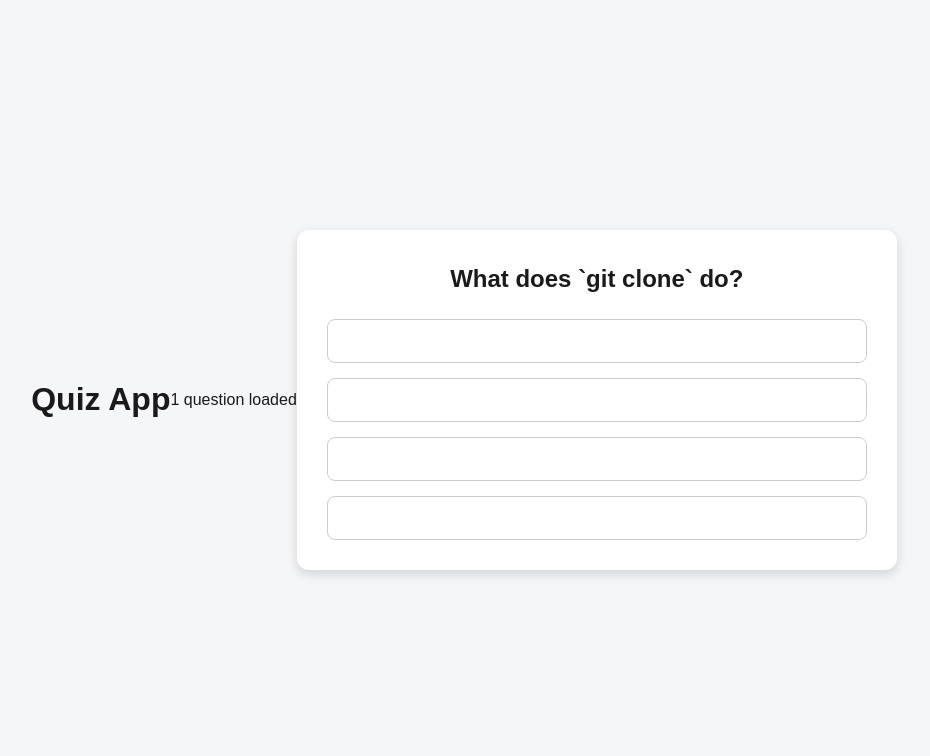
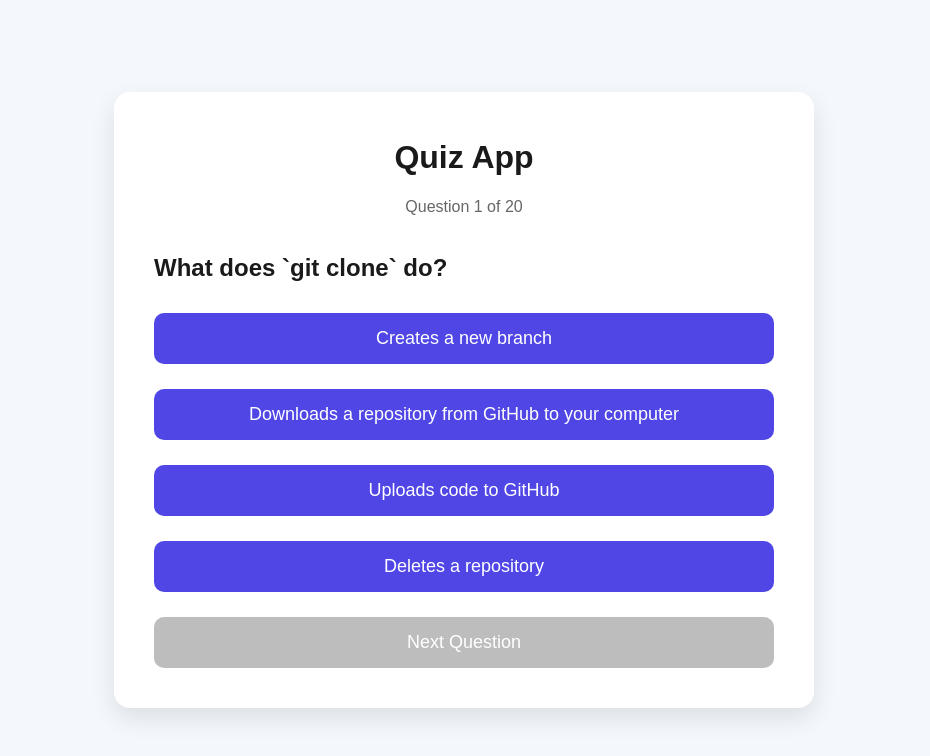
Before and after one commit to tahleho3968/quiz-app-starter, a React (Vite) app: page / in a window 1280 px wide. Both pictures are taken after a click on the button "Start Quiz". Shown: the top 756 px of the page, without its empty margins (176-1106 px from the left). Built offline with nearby package versions, Linux system fonts and the light colour scheme.

Commit message:
Implement core quiz functionality and add question data

```diff
--- a/src/App.css
+++ b/src/App.css
@@ -1,7 +1,7 @@
 body {
   margin: 0;
   font-family: Arial, Helvetica, sans-serif;
-  background: #f4f6f9;
+  background: #f4f7fb;
 }
 
 .app {
@@ -11,64 +11,44 @@ body {
   min-height: 100vh;
 }
 
-.welcome {
+.quiz-container {
   background: white;
+  width: 700px;
+  max-width: 90%;
   padding: 40px;
-  border-radius: 12px;
-  width: 500px;
-  text-align: center;
-  box-shadow: 0 4px 12px rgba(0, 0, 0, 0.15);
+  border-radius: 16px;
+  box-shadow: 0 10px 25px rgba(0, 0, 0, 0.1);
 }
 
-.description {
-  margin: 20px 0;
-  color: #555;
+.quiz-container h1 {
+  text-align: center;
+  margin-bottom: 10px;
 }
 
-.info {
-  margin: 25px 0;
-  font-weight: bold;
+.progress {
+  text-align: center;
+  color: #666;
+  margin-bottom: 30px;
 }
 
 button {
+  width: 100%;
+  margin-top: 25px;
+  padding: 15px;
+  font-size: 18px;
+  border: none;
+  border-radius: 10px;
   background: #4f46e5;
   color: white;
-  border: none;
-  padding: 12px 30px;
-  border-radius: 8px;
-  font-size: 18px;
   cursor: pointer;
+  transition: 0.3s;
 }
 
-button:hover {
+button:hover:not(:disabled) {
   background: #4338ca;
 }
 
-.question-card {
-  background: white;
-  padding: 30px;
-  border-radius: 12px;
-  width: 600px;
-  text-align: center;
-  box-shadow: 0 4px 12px rgba(0, 0, 0, 0.15);
+button:disabled {
+  background: #bdbdbd;
+  cursor: not-allowed;
 }
-
-.options {
-  display: flex;
-  flex-direction: column;
-  gap: 15px;
-  margin-top: 20px;
-}
-
-.option-btn {
-  padding: 12px;
-  font-size: 16px;
-  border: 1px solid #ccc;
-  border-radius: 8px;
-  background: white;
-  cursor: pointer;
-}
-
-.option-btn:hover {
-  background: #eef2ff;
-}
--- a/src/App.tsx
+++ b/src/App.tsx
@@ -6,27 +6,94 @@ import "./App.css";
 
 function App() {
   const [quizStarted, setQuizStarted] = useState(false);
+  const [selectedAnswer, setSelectedAnswer] = useState<number | null>(null);
+  const [currentQuestion, setCurrentQuestion] = useState(0);
+  const [score, setScore] = useState(0);
+  const [quizFinished, setQuizFinished] = useState(false);
 
-  return (
-    <div className="app">
-      {!quizStarted ? (
+  const handleNextQuestion = () => {
+    if (selectedAnswer === null) return;
+
+    // Check if the selected answer is correct
+    if (selectedAnswer === questions[currentQuestion].correctAnswer) {
+      setScore((prevScore) => prevScore + 1);
+    }
+
+    // Move to the next question or finish the quiz
+    if (currentQuestion < questions.length - 1) {
+      setCurrentQuestion((prev) => prev + 1);
+      setSelectedAnswer(null);
+    } else {
+      setQuizFinished(true);
+    }
+  };
+
+  const restartQuiz = () => {
+    setQuizStarted(false);
+    setCurrentQuestion(0);
+    setSelectedAnswer(null);
+    setScore(0);
+    setQuizFinished(false);
+  };
+
+  // Results Screen
+  if (quizFinished) {
+    return (
+      <div className="app">
+        <div className="question-card">
+          <h1>🎉 Quiz Complete!</h1>
+
+          <h2>
+            Your Score: {score} / {questions.length}
+          </h2>
+
+          <button onClick={restartQuiz}>
+            Restart Quiz
+          </button>
+        </div>
+      </div>
+    );
+  }
+
+  // Welcome Screen
+  if (!quizStarted) {
+    return (
+      <div className="app">
         <Welcome
           totalQuestions={questions.length}
           onStart={() => setQuizStarted(true)}
         />
-      ) : (
-        <>
-          <h1>Quiz App</h1>
-          <p>
-            {questions.length} question
-            {questions.length !== 1 ? "s" : ""} loaded
-          </p>
+      </div>
+    );
+  }
 
-         <Question question={questions[0]} />
-        </>
-      )}
+  // Quiz Screen
+ return (
+  <div className="app">
+    <div className="quiz-container">
+      <h1>Quiz App</h1>
+
+      <p className="progress">
+        Question {currentQuestion + 1} of {questions.length}
+      </p>
+
+      <Question
+        question={questions[currentQuestion]}
+        selectedAnswer={selectedAnswer}
+        onAnswerSelect={setSelectedAnswer}
+      />
+
+      <button
+        disabled={selectedAnswer === null}
+        onClick={handleNextQuestion}
+      >
+        {currentQuestion === questions.length - 1
+          ? "Finish Quiz"
+          : "Next Question"}
+      </button>
     </div>
-  );
+  </div>
+);
 }
 
 export default App;
--- a/src/components/Question.tsx
+++ b/src/components/Question.tsx
@@ -3,16 +3,28 @@ type QuestionProps = {
     question: string;
     options: string[];
   };
+  selectedAnswer: number | null;
+  onAnswerSelect: (index: number) => void;
 };
 
-function Question({ question }: QuestionProps) {
+function Question({
+  question,
+  selectedAnswer,
+  onAnswerSelect,
+}: QuestionProps) {
   return (
     <div className="question-card">
       <h2>{question.question}</h2>
 
       <div className="options">
         {question.options.map((option, index) => (
-          <button key={index} className="option-btn">
+          <button
+            key={index}
+            className={`option-btn ${
+              selectedAnswer === index ? "selected" : ""
+            }`}
+            onClick={() => onAnswerSelect(index)}
+          >
             {option}
           </button>
         ))}
--- a/src/data/questions.ts
+++ b/src/data/questions.ts
@@ -1,23 +1,298 @@
 import type { Question } from "../types/quiz";
 
-// This is an example question to show the data structure.
-// Replace it and add your own — you need at least 20 questions
-// spanning all six categories.
-
 const questions: Question[] = [
+  // ==========================
+  // Git & GitHub
+  // ==========================
   {
     id: 1,
     question: "What does `git clone` do?",
     options: [
       "Creates a new branch",
-      "Downloads a repository from GitHub to your machine",
-      "Uploads your code to GitHub",
+      "Downloads a repository from GitHub to your computer",
+      "Uploads code to GitHub",
       "Deletes a repository",
     ],
     correctAnswer: 1,
     category: "git",
     explanation:
-      "git clone creates a local copy of a remote repository, including its full commit history.",
+      "git clone creates a complete local copy of a remote repository.",
+  },
+  {
+    id: 2,
+    question: "What does `git commit` do?",
+    options: [
+      "Uploads code to GitHub",
+      "Saves changes to your local repository",
+      "Deletes files",
+      "Creates a Pull Request",
+    ],
+    correctAnswer: 1,
+    category: "git",
+    explanation:
+      "git commit saves your staged changes with a descriptive message.",
+  },
+  {
+    id: 3,
+    question: "What does `git push` do?",
+    options: [
+      "Downloads changes",
+      "Uploads local commits to GitHub",
+      "Deletes a branch",
+      "Creates a repository",
+    ],
+    correctAnswer: 1,
+    category: "git",
+    explanation:
+      "git push sends your local commits to the remote repository.",
+  },
+  {
+    id: 4,
+    question: "Why do developers create branches?",
+    options: [
+      "To delete commits",
+      "To work on features without affecting the main branch",
+      "To rename repositories",
+      "To install packages",
+    ],
+    correctAnswer: 1,
+    category: "git",
+    explanation:
+      "Branches allow developers to work independently before merging changes.",
+  },
+
+  // ==========================
+  // React
+  // ==========================
+  {
+    id: 5,
+    question: "What is a React component?",
+    options: [
+      "A CSS file",
+      "A reusable piece of UI",
+      "A database",
+      "A Git command",
+    ],
+    correctAnswer: 1,
+    category: "react",
+    explanation:
+      "Components let you build reusable parts of your application's interface.",
+  },
+  {
+    id: 6,
+    question: "What is `useState` used for?",
+    options: [
+      "Styling components",
+      "Managing component state",
+      "Creating routes",
+      "Connecting to GitHub",
+    ],
+    correctAnswer: 1,
+    category: "react",
+    explanation:
+      "useState allows a component to store and update data over time.",
+  },
+  {
+    id: 7,
+    question: "What does JSX allow you to do?",
+    options: [
+      "Write HTML-like syntax inside JavaScript",
+      "Write SQL queries",
+      "Deploy applications",
+      "Create Git branches",
+    ],
+    correctAnswer: 0,
+    category: "react",
+    explanation:
+      "JSX combines JavaScript and HTML-like syntax to describe the UI.",
+  },
+  {
+    id: 8,
+    question: "What is an event handler in React?",
+    options: [
+      "A CSS selector",
+      "A function that responds to user actions",
+      "A Git command",
+      "A TypeScript interface",
+    ],
+    correctAnswer: 1,
+    category: "react",
+    explanation:
+      "Event handlers respond to actions like clicks, typing, and form submissions.",
+  },
+
+  // ==========================
+  // TypeScript
+  // ==========================
+  {
+    id: 9,
+    question: "Why do we use TypeScript?",
+    options: [
+      "To style pages",
+      "To catch type errors before running the app",
+      "To deploy applications",
+      "To manage Git repositories",
+    ],
+    correctAnswer: 1,
+    category: "typescript",
+    explanation:
+      "TypeScript helps developers catch errors during development.",
+  },
+  {
+    id: 10,
+    question: "What is an interface in TypeScript?",
+    options: [
+      "A CSS framework",
+      "A way to define the structure of an object",
+      "A Git command",
+      "A deployment tool",
+    ],
+    correctAnswer: 1,
+    category: "typescript",
+    explanation:
+      "Interfaces define the expected properties and types of objects.",
+  },
+  {
+    id: 11,
+    question: "Which is a valid TypeScript type?",
+    options: ["button", "string", "screen", "folder"],
+    correctAnswer: 1,
+    category: "typescript",
+    explanation:
+      "string is one of the built-in primitive types in TypeScript.",
+  },
+
+  // ==========================
+  // Dev Tools
+  // ==========================
+  {
+    id: 12,
+    question: "What does npm stand for?",
+    options: [
+      "Node Package Manager",
+      "New Programming Method",
+      "Network Package Module",
+      "Node Project Manager",
+    ],
+    correctAnswer: 0,
+    category: "tooling",
+    explanation:
+      "npm is the default package manager for Node.js projects.",
+  },
+  {
+    id: 13,
+    question: "What is package.json used for?",
+    options: [
+      "Storing project dependencies and scripts",
+      "Writing CSS",
+      "Hosting a website",
+      "Creating Git branches",
+    ],
+    correctAnswer: 0,
+    category: "tooling",
+    explanation:
+      "package.json stores project metadata, dependencies, and npm scripts.",
+  },
+  {
+    id: 14,
+    question: "What does ESLint do?",
+    options: [
+      "Formats code",
+      "Finds code quality problems",
+      "Deploys applications",
+      "Stores images",
+    ],
+    correctAnswer: 1,
+    category: "tooling",
+    explanation:
+      "ESLint checks your code for possible errors and bad practices.",
+  },
+
+  // ==========================
+  // Deployment
+  // ==========================
+  {
+    id: 15,
+    question: "What is Vercel mainly used for?",
+    options: [
+      "Writing JavaScript",
+      "Deploying web applications",
+      "Editing CSS",
+      "Managing databases",
+    ],
+    correctAnswer: 1,
+    category: "deployment",
+    explanation:
+      "Vercel hosts and deploys modern web applications.",
+  },
+  {
+    id: 16,
+    question: "What happens when you push to the main branch connected to Vercel?",
+    options: [
+      "Nothing",
+      "The project is automatically redeployed",
+      "The repository is deleted",
+      "The project stops working",
+    ],
+    correctAnswer: 1,
+    category: "deployment",
+    explanation:
+      "Vercel automatically deploys new changes from the connected branch.",
+  },
+  {
+    id: 17,
+    question: "What is a production build?",
+    options: [
+      "The optimized version of your application",
+      "A Git branch",
+      "A CSS framework",
+      "A React component",
+    ],
+    correctAnswer: 0,
+    category: "deployment",
+    explanation:
+      "A production build is optimized for performance before deployment.",
+  },
+
+  // ==========================
+  // HTML & CSS
+  // ==========================
+  {
+    id: 18,
+    question: "What is semantic HTML?",
+    options: [
+      "HTML that uses meaningful tags",
+      "CSS animations",
+      "JavaScript functions",
+      "Git commands",
+    ],
+    correctAnswer: 0,
+    category: "html-css",
+    explanation:
+      "Semantic HTML uses elements like <header>, <main>, and <footer> to describe content.",
+  },
+  {
+    id: 19,
+    question: "Which CSS layout system is commonly used to align items in one direction?",
+    options: ["Grid", "Flexbox", "Bootstrap", "Position"],
+    correctAnswer: 1,
+    category: "html-css",
+    explanation:
+      "Flexbox is designed for arranging items in rows or columns.",
+  },
+  {
+    id: 20,
+    question: "Why is responsive design important?",
+    options: [
+      "It makes websites work on different screen sizes",
+      "It uploads code to GitHub",
+      "It creates Git branches",
+      "It installs npm packages",
+    ],
+    correctAnswer: 0,
+    category: "html-css",
+    explanation:
+      "Responsive design ensures a good experience on phones, tablets, and desktops.",
   },
 ];
 
```
